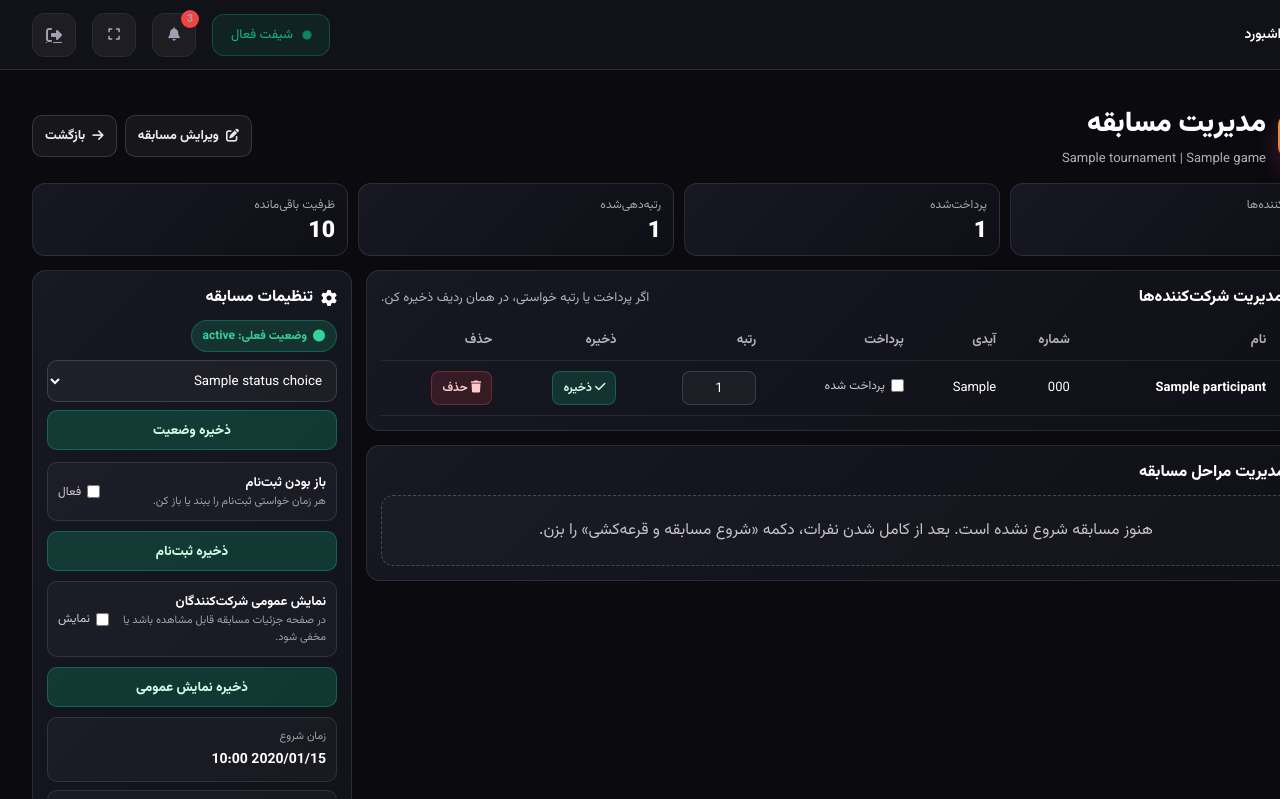
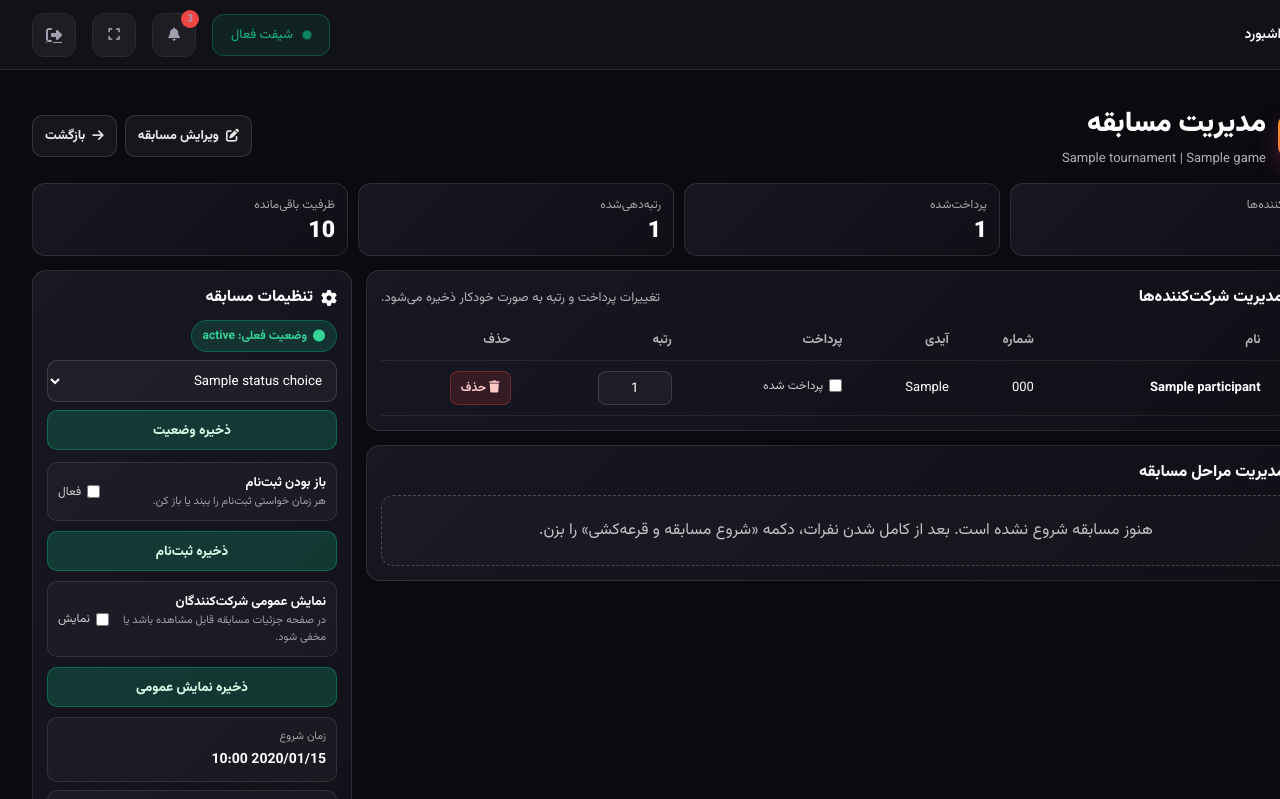
Before and after one commit to Mobin-Ghaemi/gamebeat, a Django app: template gamenet/templates/gamenet/tournament_manage.html in a window 1280 px wide; the page is wider, and only the part inside the window is pictured. Shown: the top 799 px of that part. Run offline with Django 5.2, Linux system fonts and the light colour scheme; the template is opened without the code that fills it: most values are stand-ins (such as "Sample title", 1, 10 or a date in 2020).

Commit message:
Add Mosabeghat

```diff
--- a/gamenet/templates/gamenet/tournament_manage.html
+++ b/gamenet/templates/gamenet/tournament_manage.html
@@ -637,7 +637,7 @@
         <section class="panel">
             <div class="participants-toolbar">
                 <h3 class="panel-title" style="margin:0;"><i class="fas fa-users"></i> مدیریت شرکت‌کننده‌ها</h3>
-                <div class="manage-subtitle" style="margin-top:0;">اگر پرداخت یا رتبه خواستی، در همان ردیف ذخیره کن.</div>
+                <div class="manage-subtitle" style="margin-top:0;">تغییرات پرداخت و رتبه به صورت خودکار ذخیره می‌شود.</div>
             </div>
             {% if participants %}
             <div class="participants-table-wrap">
@@ -650,7 +650,6 @@
                             <th>آیدی</th>
                             <th>پرداخت</th>
                             <th>رتبه</th>
-                            <th>ذخیره</th>
                             <th>حذف</th>
                         </tr>
                     </thead>
@@ -662,7 +661,7 @@
                             <td>{{ participant.phone }}</td>
                             <td>{{ participant.gamer_tag|default:'-' }}</td>
                             <td>
-                                <form method="post" class="participant-form">
+                                <form method="post" class="participant-form js-auto-save-participant">
                                     {% csrf_token %}
                                     <input type="hidden" name="action" value="update_participant">
                                     <input type="hidden" name="participant_id" value="{{ participant.id }}">
@@ -675,10 +674,7 @@
                             <td>
                                     <input type="text" name="rank" class="rank-input" value="{{ participant.rank|default:'' }}" placeholder="مثال: 1">
                             </td>
-                            <td>
-                                    <button type="submit" class="row-btn row-btn-save"><i class="fas fa-check"></i> ذخیره</button>
                                 </form>
-                            </td>
                             <td>
                                 <form method="post" onsubmit="return confirm('این شرکت‌کننده حذف شود؟');">
                                     {% csrf_token %}
```
